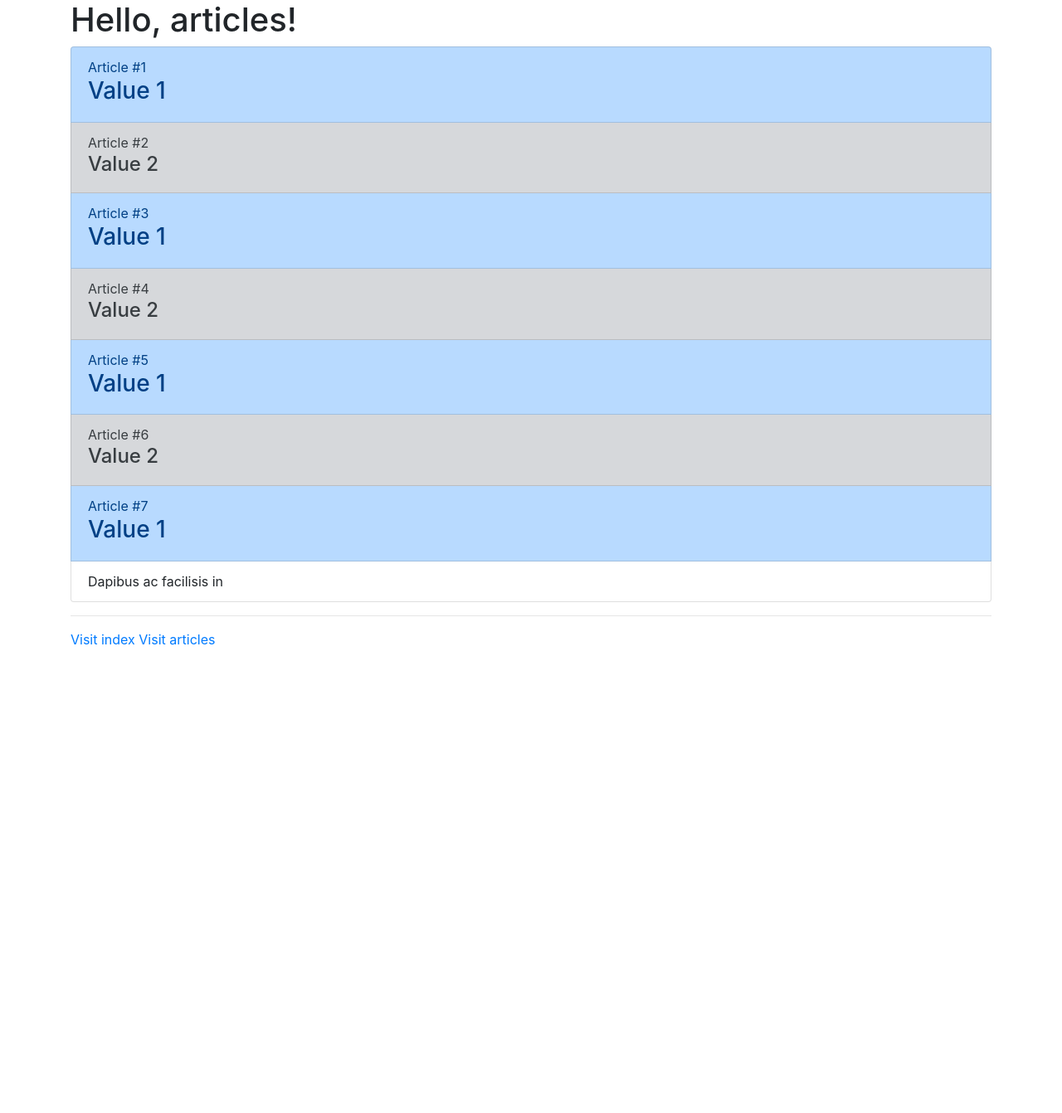
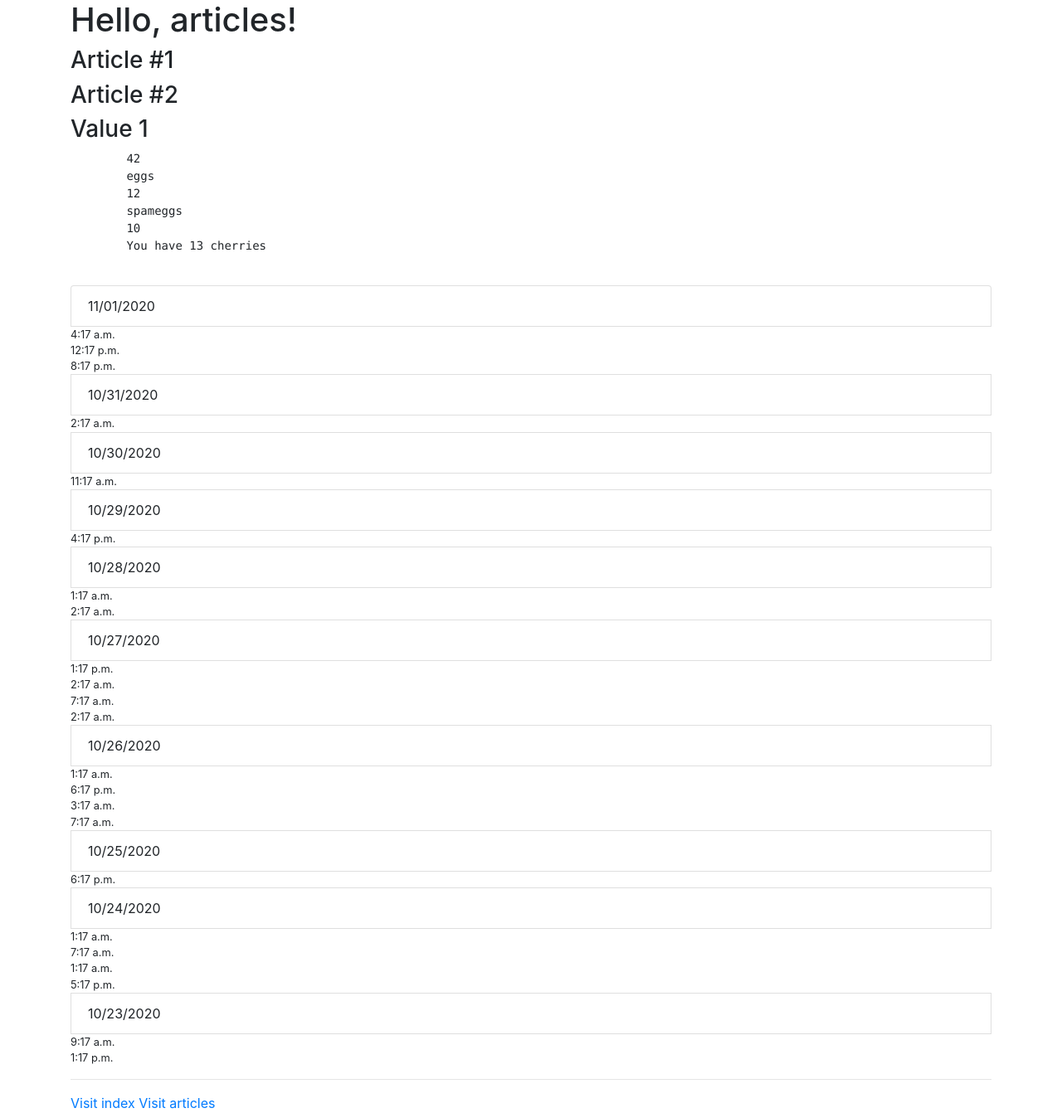
Before and after one commit to vlyagusha/test_django, a Django app: page /homepage/articles/ in a window 1280 px wide. Shown: the part 80-1422 px from the top of the page at 83% size. Before the commit the page ends 858 px from the top, so only its background shows below. Run offline with Django 3.2, Linux system fonts and the light colour scheme; some libraries are stand-ins or nearby versions.

Commit message:
теги, фильтры

```diff
--- a/test_django/homepage/templates/homepage/articles.html
+++ b/test_django/homepage/templates/homepage/articles.html
@@ -3,19 +3,35 @@
 {% block body %}
     <h1>Hello, articles!</h1>
 
-    <ul class="list-group">
-        {% for num in articles %}
-            {% cycle val1 val2 as val silent %}
-            <li class="list-group-item {% cycle 'list-group-item-primary' 'list-group-item-secondary' %}">Article #{{num}} {{ val|safe }}</li>
-        {% endfor %}
+    {% for num in articles %}
+        <h3>Article #{{num}} {{ val|safe }}</h3>
 
-        {% cycle 'dark' 'danger' as theme silent %}
+    {% empty %}
+        <h3>Sorry, no articles</h3>
+    {% endfor %}
 
-        <li class="list-group-item">Dapibus ac facilisis in</li>
+    {% autoescape off %}
+        {% firstof val1 val2%}
+    {% endautoescape %}
 
-        {% comment %}
-            <li class="list-group-item">Dapibus ac facilisis in</li>
-        {% endcomment %}
-    </ul>
+    <pre>
+        {{ obj.foo }}
+        {{ obj.data.spam }}
+        {{ obj.list.2 }}
+        {{ 'spam'|add:'eggs' }}
+        {{ 7|add:'3' }}
+        You have {{ num_cherries }} cherr{{ num_cherries|pluralize:'y,ies' }}
+    </pre>
+
+    <div>
+        <ul class="list-group">
+            {% for a_date in dates %}
+                {% ifchanged %}
+                    <li class="list-group-item">{{ a_date|date:"SHORT_DATE_FORMAT" }}</li>
+                {% endifchanged %}
+                <small>{{ a_date|date:"TIME_FORMAT" }}</small>
+            {% endfor %}
+        </ul>
+    </div>
 
 {% endblock %}
--- a/test_django/homepage/urls.py
+++ b/test_django/homepage/urls.py
@@ -13,13 +13,31 @@ Including another URLconf
     1. Import the include() function: from django.urls import include, path
     2. Add a URL to urlpatterns:  path('blog/', include('blog.urls'))
 """
-from django.urls import path
+from django.urls import path, re_path, register_converter
 
 from . import views
 
 app_name = 'homepage'
 
+
+class YearConverter:
+    regex = r'[0-9]{4}'
+
+    def to_python(self, value):
+        value = int(value)
+        if value < 2000:
+            raise ValueError
+        return value
+
+    def to_url(self, value):
+        return '%o4d' % value
+
+
+register_converter(YearConverter, 'year')
+
 urlpatterns = [
-    path('', views.index_page, name='index'),
-    path('articles/', views.articles, name='articles'),
+    path('', views.IndexPageView.as_view(), name='index'),
+    path('articles/', views.ArticleView.as_view(), name='articles'),
+    path('articles/<year:year>/', views.article_year, name='article_year'),
+    # re_path(r'^articles/(?P<year>[0-9]{4})/$', views.article_year, name='articles'),
 ]
--- a/test_django/homepage/views.py
+++ b/test_django/homepage/views.py
@@ -1,5 +1,9 @@
-from django.shortcuts import render
+from datetime import datetime, timedelta
+from random import randint
+
+from django.shortcuts import render, HttpResponse
 from django.views.decorators.http import require_http_methods, require_GET
+from django.views.generic import TemplateView
 
 
 @require_http_methods(['GET', 'POST'])
@@ -7,11 +11,47 @@ def index_page(request):
     return render(request, 'homepage/index.html')
 
 
-@require_GET
-def articles(request):
-    args = {
-        'articles': list(range(1, 8)),
-        'val1': '<h3>Value 1</h3>',
-        'val2': '<h4>Value 2</h4>',
-    }
-    return render(request, 'homepage/articles.html', args)
+class IndexPageView(TemplateView):
+
+    template_name = 'homepage/index.html'
+
+    def get(self, request, *args, **kwargs):
+        return render(request, self.template_name)
+
+
+class ArticleView(TemplateView):
+
+    template_name = 'homepage/articles.html'
+
+    def get_dates_list(self, count=10):
+        result = []
+        today = datetime.today()
+        for i in range(count):
+            date = today - timedelta(days=i)
+            for j in range(randint(1, 4)):
+                result.append(date.replace(hour=randint(0, 23)))
+        return result
+
+    def get_context_data(self, **kwargs):
+        context = super().get_context_data(**kwargs)
+        obj = MyClass()
+        obj.data = {'spam': 'eggs'}
+        obj.list = list(range(10, 20))
+        args = {
+            'articles': list(range(1, 3)),
+            'val1': '<h3>Value 1</h3>',
+            'val2': '<h4>Value 2</h4>',
+            'obj': obj,
+            'dates': self.get_dates_list(),
+            'num_cherries': 13,
+        }
+        context.update(args)
+        return context
+
+
+def article_year(request, year):
+    return HttpResponse(f'<h1>Year is {year}</h1>')
+
+
+class MyClass:
+    foo = 42
```
